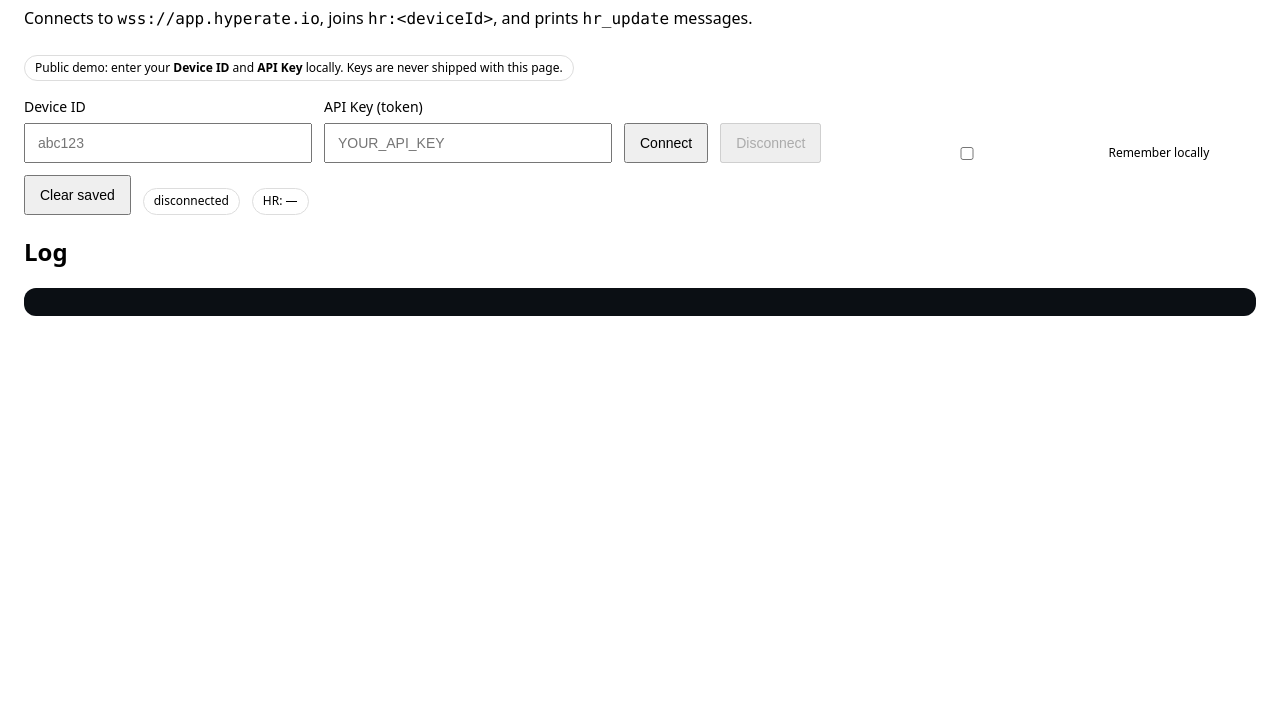
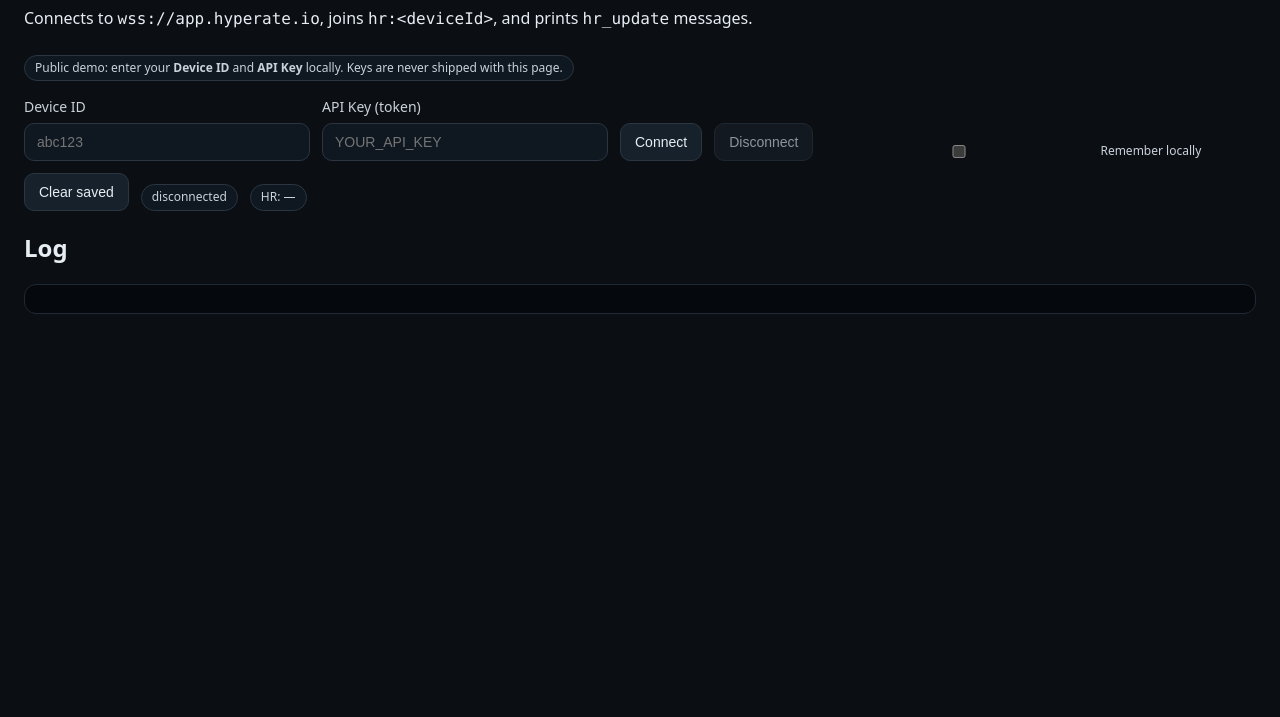
Before and after one commit to alexholzreiter/HypeRate-Websocket-API, a plain HTML site: page docs/index.html in a window 1280 px wide. Shown: the part 83-800 px from the top of the page. Drawn offline with Linux system fonts and the light colour scheme.

Commit message:
added darkmode and favicon

```diff
--- a/docs/index.html
+++ b/docs/index.html
@@ -4,17 +4,80 @@
   <meta charset="utf-8" />
   <meta name="viewport" content="width=device-width,initial-scale=1" />
   <title>HypeRate WS Minimal Demo</title>
+
+  <!-- Dark UI hints for browsers -->
+  <meta name="color-scheme" content="dark" />
+  <meta name="theme-color" content="#0b0f14" />
+
+  <!-- Favicon (place your provided image as docs/favicon.png) -->
+  <link rel="icon" type="image/png" sizes="256x256" href="favicon.png" />
+  <link rel="apple-touch-icon" sizes="256x256" href="favicon.png" />
+
   <style>
-    body { font-family: system-ui, -apple-system, Segoe UI, Roboto, Arial, sans-serif; margin: 24px; line-height: 1.4; }
+    :root { color-scheme: dark; }
+
+    body {
+      font-family: system-ui, -apple-system, Segoe UI, Roboto, Arial, sans-serif;
+      margin: 24px;
+      line-height: 1.4;
+      background: #0b0f14;
+      color: #e6edf3;
+    }
+
     .row { display: flex; gap: 12px; flex-wrap: wrap; align-items: end; }
-    label { display: grid; gap: 6px; font-size: 14px; }
-    input { padding: 10px 12px; font-size: 14px; min-width: 260px; }
-    button { padding: 10px 14px; font-size: 14px; cursor: pointer; }
-    .pill { display: inline-block; padding: 4px 10px; border-radius: 999px; font-size: 12px; border: 1px solid #ddd; }
-    pre { background: #0b0f14; color: #e6edf3; padding: 14px; border-radius: 12px; overflow: auto; max-height: 55vh; }
+
+    label { display: grid; gap: 6px; font-size: 14px; color: #c9d1d9; }
+
+    input {
+      padding: 10px 12px;
+      font-size: 14px;
+      min-width: 260px;
+      background: #0f1720;
+      color: #e6edf3;
+      border: 1px solid #2b3642;
+      border-radius: 10px;
+      outline: none;
+    }
+    input:focus { border-color: #445566; }
+
+    button {
+      padding: 10px 14px;
+      font-size: 14px;
+      cursor: pointer;
+      background: #17212b;
+      color: #e6edf3;
+      border: 1px solid #2b3642;
+      border-radius: 10px;
+    }
+    button:hover { filter: brightness(1.06); }
+    button:disabled { opacity: 0.6; cursor: not-allowed; }
+
+    .pill {
+      display: inline-block;
+      padding: 4px 10px;
+      border-radius: 999px;
+      font-size: 12px;
+      border: 1px solid #2b3642;
+      background: #0f1720;
+      color: #c9d1d9;
+    }
+
+    pre {
+      background: #05080c;
+      color: #e6edf3;
+      padding: 14px;
+      border-radius: 12px;
+      overflow: auto;
+      max-height: 55vh;
+      border: 1px solid #1f2a36;
+    }
+
     code { font-family: ui-monospace, SFMono-Regular, Menlo, Monaco, Consolas, "Liberation Mono", "Courier New", monospace; }
+
+    a { color: #7aa2f7; }
   </style>
 </head>
+
 <body>
   <h1>HypeRate WebSocket – Minimal Heart Rate Demo</h1>
   <p>
@@ -31,6 +94,7 @@
       Device ID
       <input id="deviceId" placeholder="abc123" />
     </label>
+
     <label>
       API Key (token)
       <input id="apiKey" placeholder="YOUR_API_KEY" />
@@ -47,11 +111,11 @@
     <span class="pill" id="status">disconnected</span>
     <span class="pill" id="hr">HR: —</span>
   </div>
+
   <h2>Log</h2>
   <pre id="log"></pre>
 
   <script>
-    // ---- Quick config (optional): loaded from config.js if present ----
     // Optional: you can define window.HYPERATE_CONFIG in the console for quick testing:
     // window.HYPERATE_CONFIG = { DEVICE_ID: "abc123", API_KEY: "..." }
     const CONFIG = window.HYPERATE_CONFIG || {};
@@ -65,6 +129,7 @@ const saved = (() => {
 
     const DEVICE_ID = (saved?.deviceId || CONFIG.DEVICE_ID || "").toString();
     const API_KEY   = (saved?.apiKey   || CONFIG.API_KEY   || "").toString();
+
     const $ = (id) => document.getElementById(id);
 
     const logEl = $("log");
```
Also changed, not shown: docs/favicon.png (added). Lines whose indentation alone changed are shown as unchanged.
